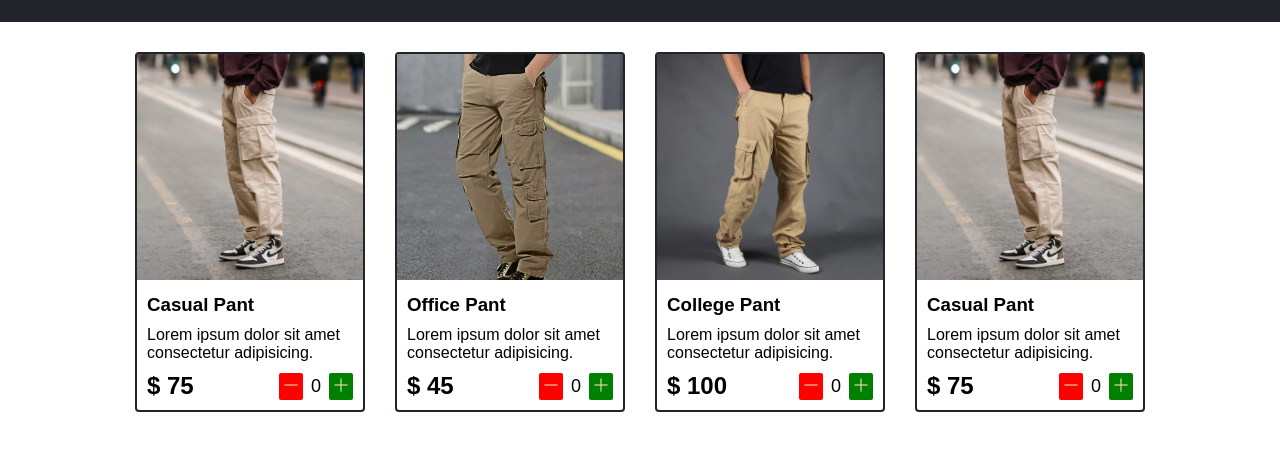
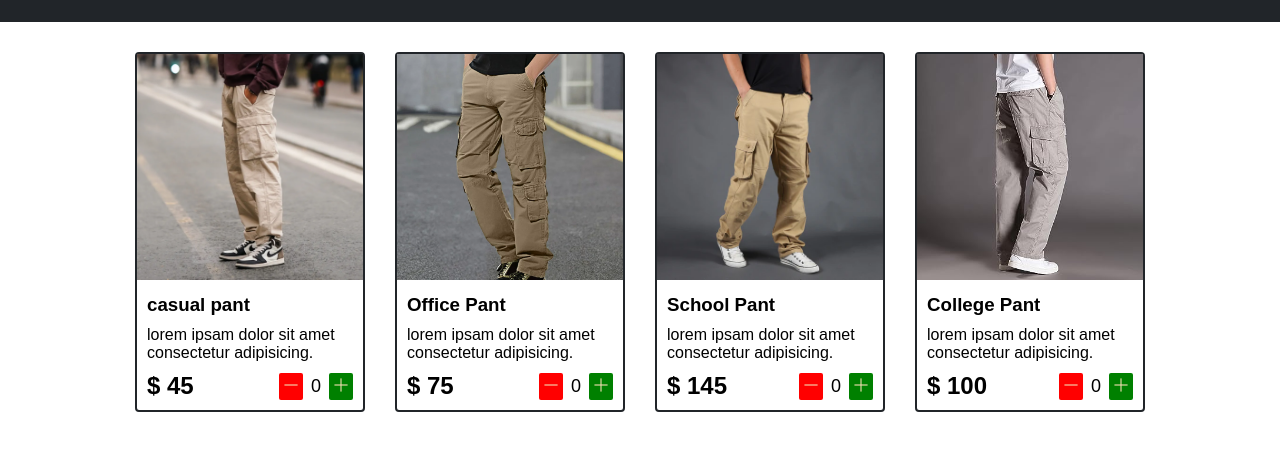
Before and after one commit to Ishtiak007/Cargo-Pants-Shopping-Cart, a plain HTML site: page index.html in a window 1280 px wide. Shown: the part 72-522 px from the top of the page. Drawn offline with nearby package versions, Linux system fonts and the light colour scheme.

Commit message:
increment decrement button added

```diff
--- a/index.html
+++ b/index.html
@@ -20,7 +20,7 @@
       </div>
     </div>
     <div class="shop" id="shop">
-      <div class="item">
+      <!-- <div class="item">
         <img width="100%" src="images/img1.webp" alt="" />
         <div class="details">
           <h3>Casual Pant</h3>
@@ -79,7 +79,7 @@
             </div>
           </div>
         </div>
-      </div>
+      </div> -->
     </div>
     <script src="script.js"></script>
   </body>
--- a/script.js
+++ b/script.js
@@ -1,2 +1,94 @@
 let shop = document.getElementById("shop");
-console.log(shop);
+
+let shopItemsData = [
+  {
+    id: "anything1",
+    name: "casual pant",
+    price: 45,
+    desc: "lorem ipsam dolor sit amet consectetur adipisicing.",
+    img: "images/img1.webp",
+  },
+  {
+    id: "anything2",
+    name: "Office Pant",
+    price: 75,
+    desc: "lorem ipsam dolor sit amet consectetur adipisicing.",
+    img: "images/img9.webp",
+  },
+  {
+    id: "anything3",
+    name: "School Pant",
+    price: 145,
+    desc: "lorem ipsam dolor sit amet consectetur adipisicing.",
+    img: "images/img3.webp",
+  },
+  {
+    id: "anything4",
+    name: "College Pant",
+    price: 100,
+    desc: "lorem ipsam dolor sit amet consectetur adipisicing.",
+    img: "images/img6.jpg",
+  },
+];
+
+let basket = [];
+
+let generateShop = () => {
+  return (shop.innerHTML = shopItemsData
+    .map((item) => {
+      let { id, img, name, desc, price } = item;
+      return `<div class="item" id=product-id-${id}>
+    <img width="100%" src="${img}" alt="" />
+    <div class="details">
+      <h3>${name}</h3>
+      <p>${desc}</p>
+      <div class="price-quantity">
+        <h2>$ ${price}</h2>
+        <div class="buttons">
+          <i onclick="decrement(${id})" class="bi bi-dash-lg"></i>
+          <div id=${id} class="quantity">0</div>
+          <i onclick="increment(${id})" class="bi bi-plus-lg"></i>
+        </div>
+      </div>
+    </div>
+  </div>`;
+    })
+    .join(""));
+};
+generateShop();
+
+let increment = (id) => {
+  let selectedItem = id;
+
+  let search = basket.find((x) => x.id === selectedItem.id);
+
+  if (search === undefined) {
+    basket.push({
+      id: selectedItem.id,
+      item: 1,
+    });
+  } else {
+    search.item += 1;
+  }
+
+  //   console.log(basket);
+  update(selectedItem.id);
+};
+let decrement = (id) => {
+  let selectedItem = id;
+
+  let search = basket.find((x) => x.id === selectedItem.id);
+  if (search.item === 0) {
+    return;
+  } else {
+    search.item -= 1;
+  }
+
+  //   console.log(basket);
+  update(selectedItem.id);
+};
+let update = (id) => {
+  let search = basket.find((x) => x.id === id);
+  console.log(search.item);
+  document.getElementById(id).innerHTML = search.item;
+};
```
